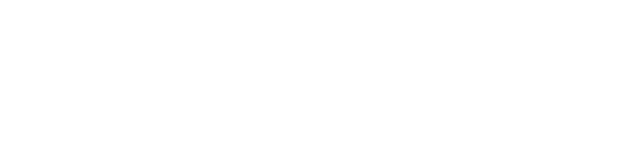
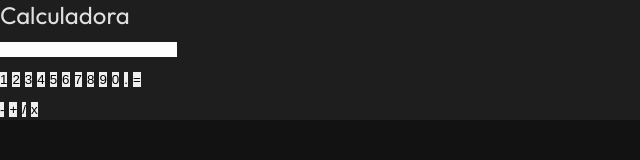
Before and after one commit to FravonDev/calculadora, a plain HTML site: page index.html in a window 1280 px wide. Shown: the whole page, without its empty margins (0-640 px from the left). Drawn offline with Linux system fonts and the light colour scheme.

Commit message:
números e operadores adicionados

```diff
--- a/index.html
+++ b/index.html
@@ -8,6 +8,40 @@
     <link rel="stylesheet" href="style.css">
 </head>
 <body>
+    <div class="container">
+        <p id="title-calculadora">Calculadora</p>
+        <div class="content">
+            <div class="result">
+                <!-- <textarea name="" id="" cols="30" rows="10"></textarea> -->
+                <input type="text">
+            </div>
 
+            <!-- grouping the numbers -->
+            <div class="numbers">
+                <button value="1" id="number-1">1</button>
+                <button value="2" id="number-2">2</button>
+                <button value="3" id="number-3">3</button>
+                <button value="4" id="number-4">4</button>
+                <button value="5" id="number-5">5</button>
+                <button value="6" id="number-6">6</button>
+                <button value="7" id="number-7">7</button>
+                <button value="8" id="number-8">8</button>
+                <button value="9" id="number-9">9</button>
+                <button value="0" id="number-0">0</button>
+                <button value="." id="point">.</button>
+                <button value="=" id="equals">=</button>
+            </div>
+
+            <!-- grouping the operators -->
+            <div class="operations">
+                <button id="subtraction">-</button>
+                <button id="addiction">+</button>
+                <button id="division">/</button>
+                <button id="multiplication">x</button>
+            </div>
+
+
+        </div>
+    </div>
 </body>
 </html>
--- a/style.css
+++ b/style.css
@@ -0,0 +1,30 @@
+@import url('https://fonts.googleapis.com/css2?family=Outfit:wght@400;700&display=swap');
+
+/* reset css */
+*{
+    margin: 0;
+    padding: 0;
+    border: none;
+    text-decoration: none;
+}
+:root{
+    --dark-color-bg: #121212;
+    --dark-primary-color: #1E1E1E;
+    --dark-secondary-color: #BB86FC;
+    --dark-text-color: #E0E0E0;
+}
+
+body{
+    font-family: 'Outfit', sans-serif;
+    font-size: 24px;
+    background-color: var(--dark-color-bg);
+    color: var(--dark-text-color);
+    width: 100vw;
+    height: 100vh;
+}
+
+
+.container{
+
+  background-color: var(--dark-primary-color)
+}
```
Also changed, not shown: 1 other file.
